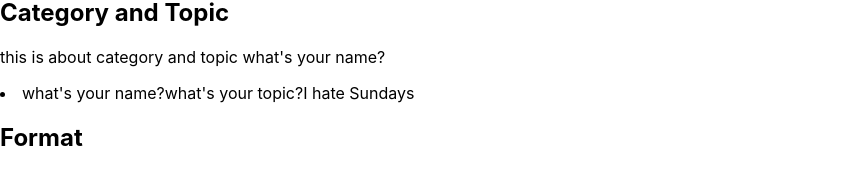
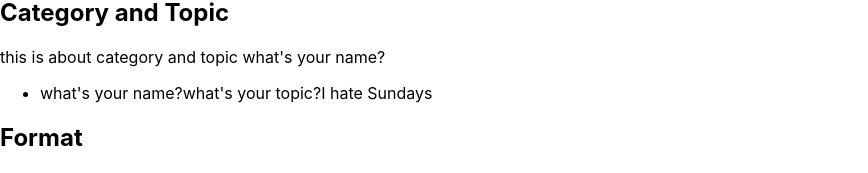
Before and after one commit to SchoolOfCode/w15_collaborative-react-project-podclass, a React (Create React App) app in the folder podclass/: page / in a window 1280 px wide. Both pictures are taken after a click on the button "Before you start". Shown: the part 589-762 px from the top of the page, without its empty margins (0-868 px from the left). Built offline with nearby package versions, Linux system fonts and the light colour scheme.

Commit message:
minor changes working with lists

```diff
--- a/podclass/src/App.js
+++ b/podclass/src/App.js
@@ -17,9 +17,6 @@ function App() {
     console.log("hello", contentState);
   }
 
-  function logHello (){
-    console.log ("hello world");
-  }
   return (
     /* contentData.map((contentData) => {
       <p key={`${contentData.id}`}>{contentData.header} </p>}); */
--- a/podclass/src/components/Display/index.js
+++ b/podclass/src/components/Display/index.js
@@ -6,7 +6,7 @@ const Display = ({ content }) => {
           <h1> {item.header}</h1>
           <h2>{item.subheadings[0]}</h2>
           <p>{item.textContent[0]}</p>
-          <li>{item.checklist}</li>
+          <ul><li>{item.checklist}</li></ul>
           <h2>{item.subheadings[1]}</h2>
           <p>{item.textContent[1]}</p>
           <h2>{item.subheadings[2]}</h2>
--- a/podclass/src/components/List/index.js
+++ b/podclass/src/components/List/index.js
@@ -1,7 +1,7 @@
 function List (props) {
 
     return (
-        <li></li></li>
+        <li></li>
     )
 
 }
```
